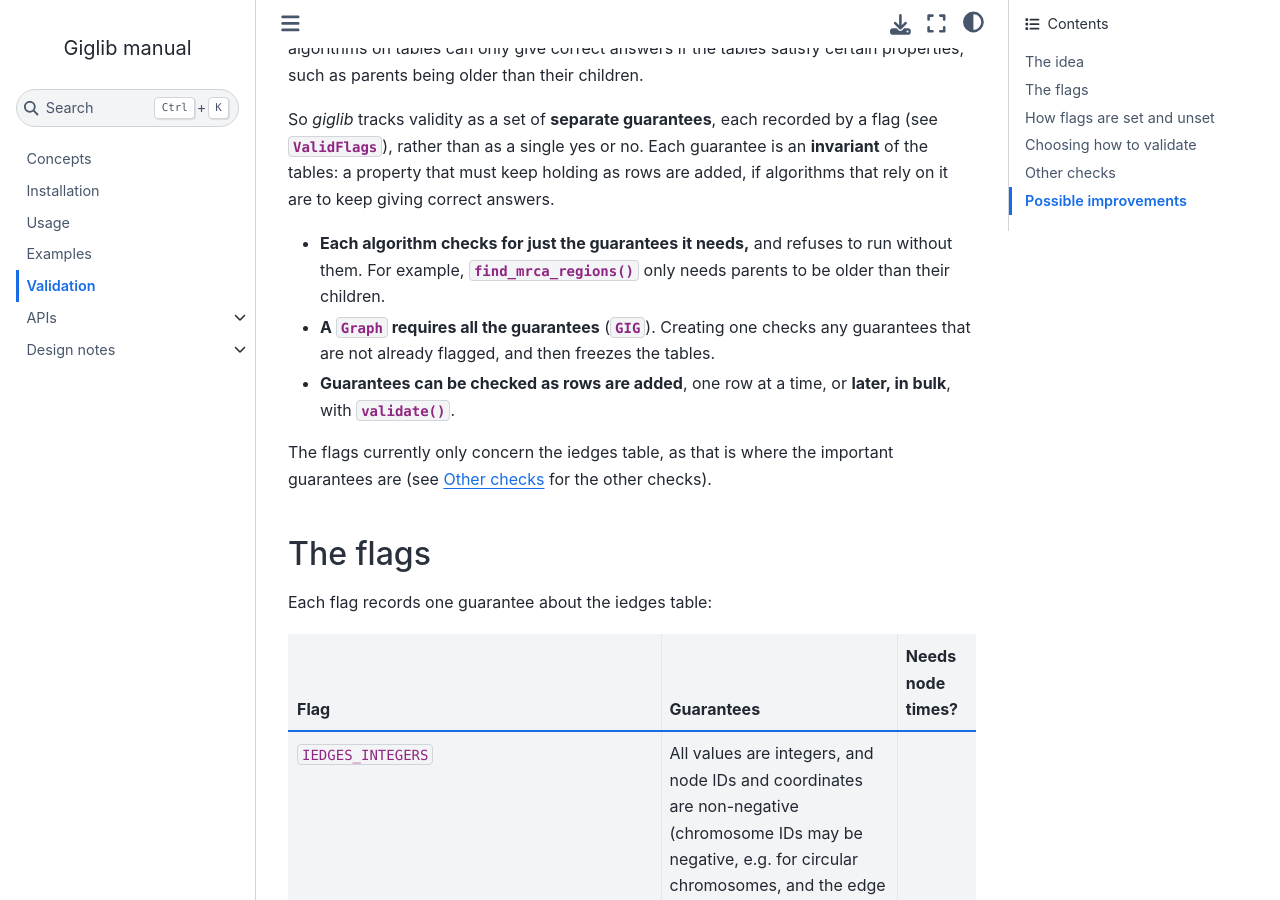
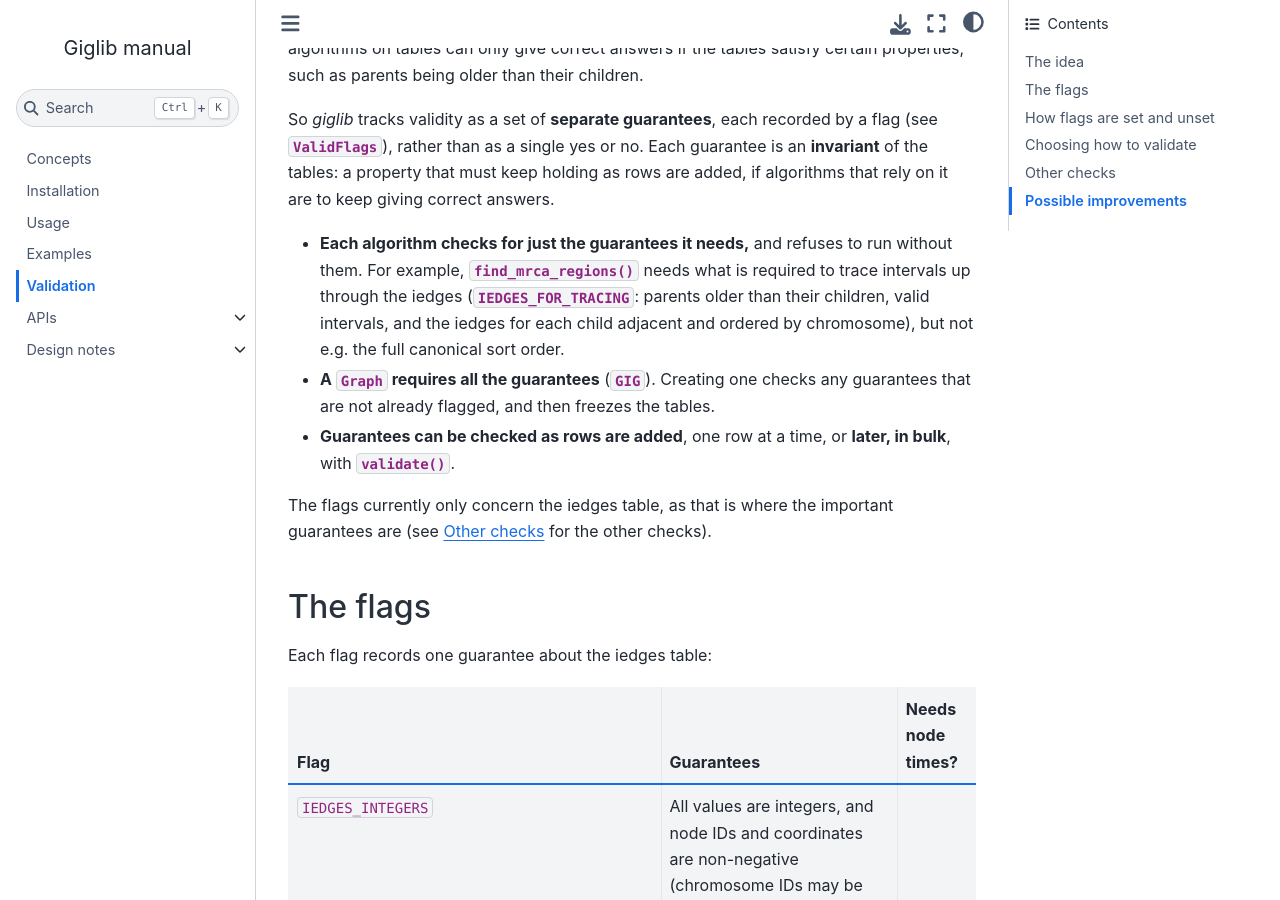
Before and after one commit to hyanwong/giglib, a Jupyter Book: the page built from docs/validation.md, in a window 1280 px wide and 900 px high, scrolled down 585 px. Built offline with Jupyter Book 1.0.4 settings and Sphinx 7.4.7 and the Sphinx Book theme 1.1.4, drawn with Linux system fonts in a browser that asks for light colours.

Commit message:
Correct what find_mrca_regions() needs, in the Validation page
Co-Authored-By: Claude Opus 5.5 <noreply@anthropic.com>

```diff
--- a/docs/validation.md
+++ b/docs/validation.md
@@ -42,8 +42,10 @@ So _giglib_ tracks validity as a set of **separate guarantees**, each recorded b
 that rely on it are to keep giving correct answers.
 
 - **Each algorithm checks for just the guarantees it needs,** and refuses to run without them.
-  For example, {meth}`~giglib.Tables.find_mrca_regions` only needs parents to be older than
-  their children.
+  For example, {meth}`~giglib.Tables.find_mrca_regions` needs what is required to trace intervals
+  up through the iedges ({data}`~giglib.ValidFlags.IEDGES_FOR_TRACING`: parents older than their
+  children, valid intervals, and the iedges for each child adjacent and ordered by chromosome),
+  but not e.g. the full canonical sort order.
 - **A {class}`~giglib.Graph` requires all the guarantees** ({data}`~giglib.ValidFlags.GIG`).
   Creating one checks any guarantees that are not already flagged, and then freezes the tables.
 - **Guarantees can be checked as rows are added**, one row at a time, or **later, in bulk**, with
```
